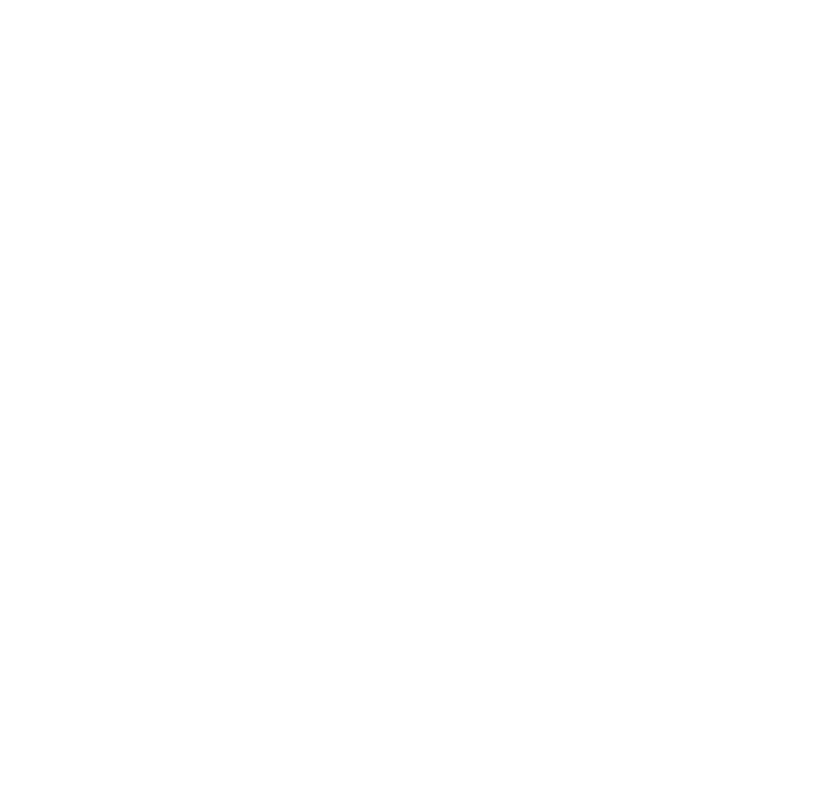
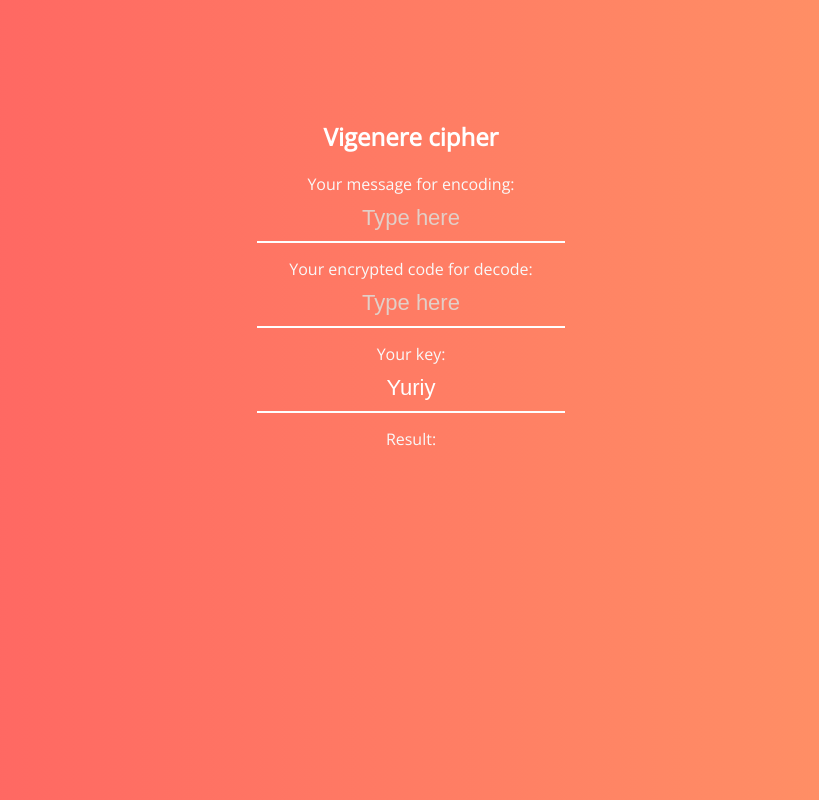
Before and after one commit to Georgin01/Vigenere-cipher, a plain HTML site: page index.html in a window 1280 px wide. Shown: the whole page, without its empty margins (229-1048 px from the left). Drawn offline with nearby package versions, Linux system fonts and the light colour scheme.

Commit message:
End html & css

```diff
--- a/css/style.css
+++ b/css/style.css
@@ -0,0 +1,72 @@
+@import 'https://fonts.googleapis.com/css?family=Open+Sans';
+
+*{
+    margin: 0;
+    padding: 0;
+}
+
+body{
+    box-sizing: border-box;
+    display: flex;
+    justify-content: space-around;
+    background: #ff9966;
+    background: -webkit-linear-gradient(to right, #ff5e62, #ff9966);
+    background: linear-gradient(to right, #ff5e62, #ff9966);
+    color: white;
+    font-family: "Open Sans", sans-serif;
+    width: 100%;
+    height: 100vh;
+}
+
+section{
+    width: 50%;
+    height: 100%;
+    position: relative;
+}
+
+.form{
+    width: 100%;
+    height: 70%;
+    text-align: center;
+    position: absolute;
+    top: 50%;
+    left: 50%;
+    -webkit-transform: translate(-50%, -50%);
+    -moz-transform: translate(-50%, -50%);
+    transform: translate(-50%, -50%);
+}
+
+h1{
+    margin-bottom: 20px;
+}
+input {
+    padding: 10px;
+    margin-bottom: 15px;
+    border: 0;
+    outline: 0;
+    border-bottom: 2px solid white;
+    background-color: transparent;
+    color: white;
+    text-align: center;
+    font-size: 22px;
+    -webkit-transition: border-bottom 300ms ease-in-out;
+    transition: border-bottom 300ms ease-in-out;
+}
+input::-webkit-input-placeholder{
+    color: #E2CFC8;
+}
+
+input:focus {
+    border-bottom: 2px solid white;
+}
+
+p {
+    font-size: 16px;
+    color: #f9f9f9;
+}
+
+#output{
+    font-size: 30px;
+    width: 100%;
+    word-wrap: break-word
+}
--- a/index.html
+++ b/index.html
@@ -6,6 +6,20 @@
     <link rel="stylesheet" href="css/style.css">
 </head>
 <body>
-<script type="module" src="js/index.js"></script>
+
+<section>
+    <div class="form">
+        <h1>Vigenere cipher</h1>
+        <p>Your message for encoding:</p>
+        <input type="text" id="message" placeholder="Type here">
+        <p>Your encrypted code for decode:</p>
+        <input type="text" id="decode" placeholder="Type here">
+        <p>Your key:</p>
+        <input type="text" id="key" placeholder="Type here" value="Yuriy">
+        <p>Result:</p>
+        <div id="output"></div>
+    </div>
+</section>
+    <script type="module" src="js/index.js"></script>
 </body>
 </html>
```
